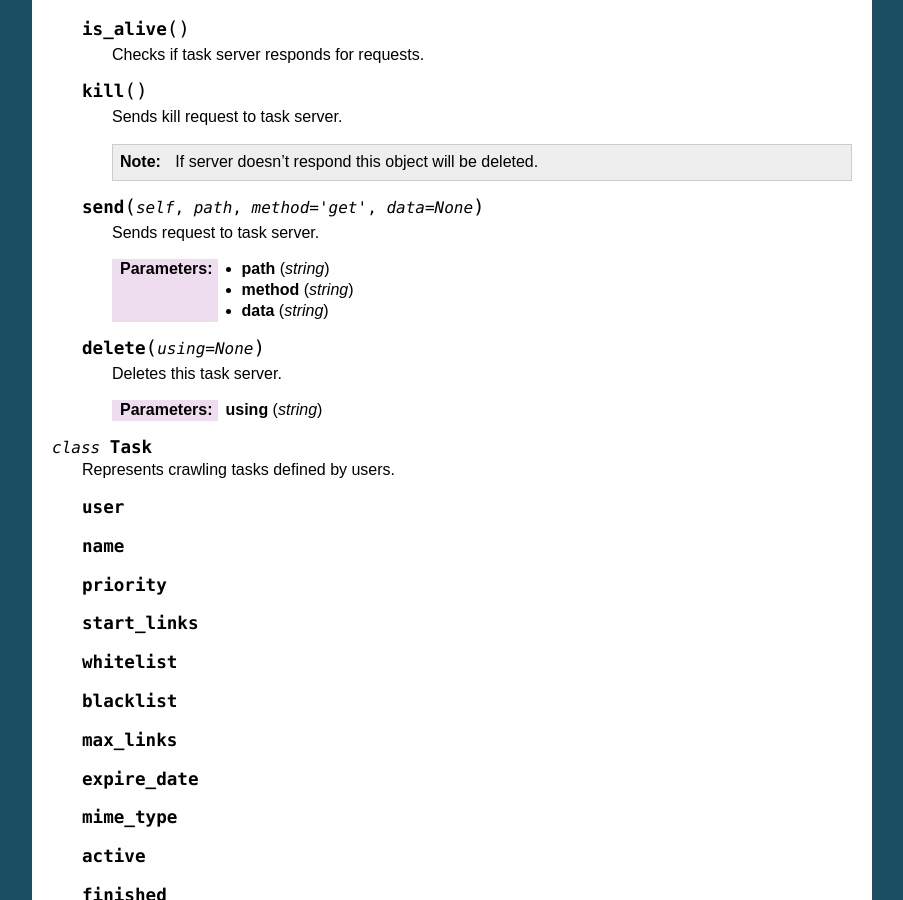
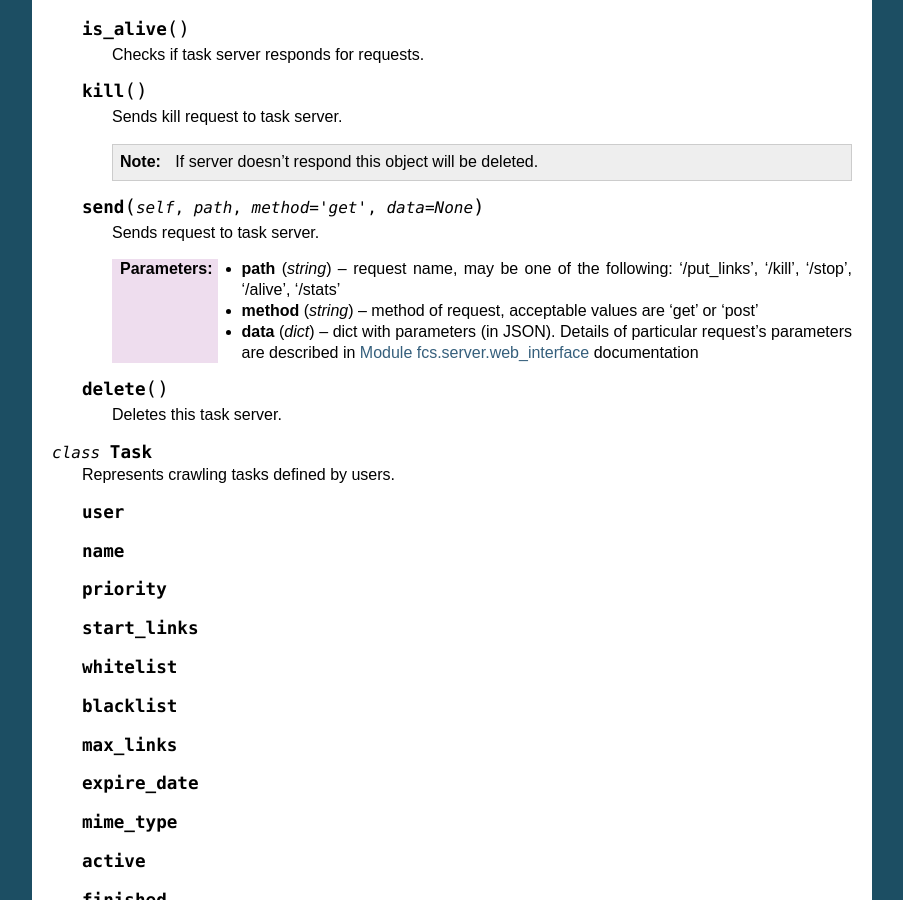
Before and after one commit to agh-glk/fcs, a Sphinx documentation site: the page built from docs/source/manager/models.rst, in a window 1280 px wide and 900 px high, scrolled down 2075 px. Shown: the whole window, without its empty margins (198-1101 px from the left). Built offline with Sphinx 7.4.7, drawn with Linux system fonts in a browser that asks for light colours; formulas are drawn with MathJax 3.

Commit message:
[NT] Edit

```diff
--- a/docs/source/manager/models.rst
+++ b/docs/source/manager/models.rst
@@ -124,15 +124,13 @@ This module contains model layer - implementation of system units and consists o
 
       Sends request to task server.
 
-      :param string path:
-      :param string method:
-      :param string data:
+      :param string path: request name, may be one of the following: '/put_links', '/kill', '/stop', '/alive', '/stats'
+      :param string method: method of request, acceptable values are 'get' or 'post'
+      :param dict data: dict with parameters (in JSON). Details of particular request's parameters are described in :ref:`ServerWebInterface` documentation
 
-   .. py:method:: delete(using=None)
+   .. py:method:: delete()
 
       Deletes this task server.
-
-      :param string using:
 
 
 .. py:class:: Task
```
